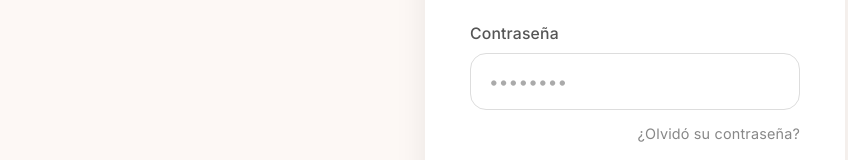
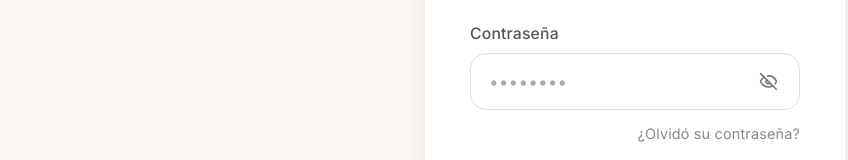
Before and after one commit to ilovejdg2-lang/Progra4-proyecto, a React (Vite) app in the folder proyecto-Cafe-UNA/: page /login in a window 1280 px wide. Shown: the part 347-507 px from the top of the page, without its empty margins (5-853 px from the left). Built offline with nearby package versions, Linux system fonts and the light colour scheme; no server answers.

Commit message:
Se agrega el ojo para ver contraseña y se valida que no exista el correo

```diff
--- a/proyecto-Cafe-UNA/src/Pages/Login/Login.css
+++ b/proyecto-Cafe-UNA/src/Pages/Login/Login.css
@@ -101,6 +101,42 @@
 .login-field input:focus {
   outline: none;
   border-color: #999999;
+}
+
+.login-password-wrapper {
+  position: relative;
+  width: 100%;
+}
+
+.login-password-wrapper input {
+  padding-right: 3rem;
+}
+
+.login-password-toggle {
+  position: absolute;
+  top: 50%;
+  right: 0.75rem;
+  display: inline-flex;
+  align-items: center;
+  justify-content: center;
+  width: 2rem;
+  height: 2rem;
+  padding: 0;
+  border: none;
+  background: transparent;
+  color: #777777;
+  cursor: pointer;
+  transform: translateY(-50%);
+  transition: color 0.2s ease;
+}
+
+.login-password-toggle:hover {
+  color: #1a1a1a;
+}
+
+.login-password-icon {
+  width: 1.05rem;
+  height: 1.05rem;
 }
 
 .login-field input.input-error {
--- a/proyecto-Cafe-UNA/src/Pages/Login/Login.jsx
+++ b/proyecto-Cafe-UNA/src/Pages/Login/Login.jsx
@@ -1,7 +1,8 @@
 import { useEffect, useState } from 'react';
 import { Link } from '@tanstack/react-router';
+import { Eye, EyeOff } from 'lucide-react';
 import { registrarUsuario, solicitarRecuperacion, restablecerPassword } from '../../services/authService';
-import { obtenerUsuariosActivos } from '../../services/usuariosServices';
+import { obtenerUsuarios, obtenerUsuariosActivos } from '../../services/usuariosServices';
 import './Login.css';
 
 const isAdminUser = (roles = []) => roles.some((role) => role === 'SuperAdmin' || role === 'Admin');
@@ -17,6 +18,46 @@ const mapAuthenticatedUser = (user) => ({
 
 const LOGO_URL = '/logo.webp';
 
+function PasswordField({
+  id,
+  value,
+  onChange,
+  visible,
+  onToggle,
+  placeholder = '••••••••',
+  autoComplete,
+  className = '',
+  ariaInvalid,
+  ariaDescribedBy,
+}) {
+  const Icon = visible ? Eye : EyeOff;
+
+  return (
+    <div className="login-password-wrapper">
+      <input
+        id={id}
+        type={visible ? 'text' : 'password'}
+        placeholder={placeholder}
+        autoComplete={autoComplete}
+        value={value}
+        onChange={onChange}
+        className={className}
+        aria-invalid={ariaInvalid}
+        aria-describedby={ariaDescribedBy}
+        required
+      />
+      <button
+        type="button"
+        className="login-password-toggle"
+        onClick={onToggle}
+        aria-label={visible ? 'Ocultar contraseña' : 'Mostrar contraseña'}
+      >
+        <Icon className="login-password-icon" aria-hidden="true" />
+      </button>
+    </div>
+  );
+}
+
 
 const Login = () => {
   const [mode, setMode] = useState('login');
@@ -26,6 +67,13 @@ const Login = () => {
   const [formError, setFormError] = useState('');
   const [isLoading, setIsLoading] = useState(false);
   const [successMessage, setSuccessMessage] = useState('');
+  const [visiblePasswords, setVisiblePasswords] = useState({
+    login: false,
+    register: false,
+    registerConfirm: false,
+    recoverNew: false,
+    recoverConfirm: false,
+  });
 
   const [registerForm, setRegisterForm] = useState({
     nombre: '',
@@ -65,6 +113,10 @@ const Login = () => {
     if (successMessage) {
       setSuccessMessage('');
     }
+  };
+
+  const togglePasswordVisibility = (field) => {
+    setVisiblePasswords((prev) => ({ ...prev, [field]: !prev[field] }));
   };
 
   const validateForm = () => {
@@ -149,9 +201,18 @@ const Login = () => {
 
     setIsLoading(true);
     try {
+      const correoRegistro = registerForm.correo.trim().toLowerCase();
+      const usuarios = await obtenerUsuarios();
+      const correoYaExiste = usuarios.some((user) => user.correo?.trim().toLowerCase() === correoRegistro);
+
+      if (correoYaExiste) {
+        setFormError('Ya existe una cuenta con ese correo.');
+        return;
+      }
+
       await registrarUsuario({
         nombre: registerForm.nombre.trim(),
-        correo: registerForm.correo.trim().toLowerCase(),
+        correo: correoRegistro,
         password: registerForm.password,
       });
       setSuccessMessage('Cuenta creada correctamente. Ya puede iniciar sesión.');
@@ -289,11 +350,10 @@ const Login = () => {
 
           <div className="login-field">
             <label htmlFor="password">Contraseña</label>
-            <input
+            <PasswordField
               id="password"
-              name="password"
-              type="password"
-              placeholder="••••••••"
+              visible={visiblePasswords.login}
+              onToggle={() => togglePasswordVisibility('login')}
               autoComplete="current-password"
               value={password}
               onChange={(e) => {
@@ -301,8 +361,8 @@ const Login = () => {
                 clearFieldError('password');
               }}
               className={fieldErrors.password || formError ? 'input-error' : ''}
-              aria-invalid={Boolean(fieldErrors.password || formError)}
-              aria-describedby={fieldErrors.password || formError ? 'password-error' : undefined}
+              ariaInvalid={Boolean(fieldErrors.password || formError)}
+              ariaDescribedBy={fieldErrors.password || formError ? 'password-error' : undefined}
             />
             {(fieldErrors.password || formError) && (
               <p id="password-error" className="login-field-error">
@@ -344,22 +404,24 @@ const Login = () => {
             </div>
             <div className="login-field">
               <label htmlFor="passwordRegistro">Contraseña</label>
-              <input
+              <PasswordField
                 id="passwordRegistro"
-                type="password"
+                visible={visiblePasswords.register}
+                onToggle={() => togglePasswordVisibility('register')}
+                autoComplete="new-password"
                 value={registerForm.password}
                 onChange={(e) => setRegisterForm((prev) => ({ ...prev, password: e.target.value }))}
-                required
               />
             </div>
             <div className="login-field">
               <label htmlFor="confirmPasswordRegistro">Confirmar contraseña</label>
-              <input
+              <PasswordField
                 id="confirmPasswordRegistro"
-                type="password"
+                visible={visiblePasswords.registerConfirm}
+                onToggle={() => togglePasswordVisibility('registerConfirm')}
+                autoComplete="new-password"
                 value={registerForm.confirmPassword}
                 onChange={(e) => setRegisterForm((prev) => ({ ...prev, confirmPassword: e.target.value }))}
-                required
               />
             </div>
             {formError ? <p className="login-field-error">{formError}</p> : null}
@@ -409,22 +471,24 @@ const Login = () => {
               </div>
               <div className="login-field">
                 <label htmlFor="newPassword">Nueva contraseña</label>
-                <input
+                <PasswordField
                   id="newPassword"
-                  type="password"
+                  visible={visiblePasswords.recoverNew}
+                  onToggle={() => togglePasswordVisibility('recoverNew')}
+                  autoComplete="new-password"
                   value={recoverForm.nuevaPassword}
                   onChange={(e) => setRecoverForm((prev) => ({ ...prev, nuevaPassword: e.target.value }))}
-                  required
                 />
               </div>
               <div className="login-field">
                 <label htmlFor="confirmNewPassword">Confirmar nueva contraseña</label>
-                <input
+                <PasswordField
                   id="confirmNewPassword"
-                  type="password"
+                  visible={visiblePasswords.recoverConfirm}
+                  onToggle={() => togglePasswordVisibility('recoverConfirm')}
+                  autoComplete="new-password"
                   value={recoverForm.confirmPassword}
                   onChange={(e) => setRecoverForm((prev) => ({ ...prev, confirmPassword: e.target.value }))}
-                  required
                 />
               </div>
               <button type="submit" className="login-button" disabled={isLoading}>
```
